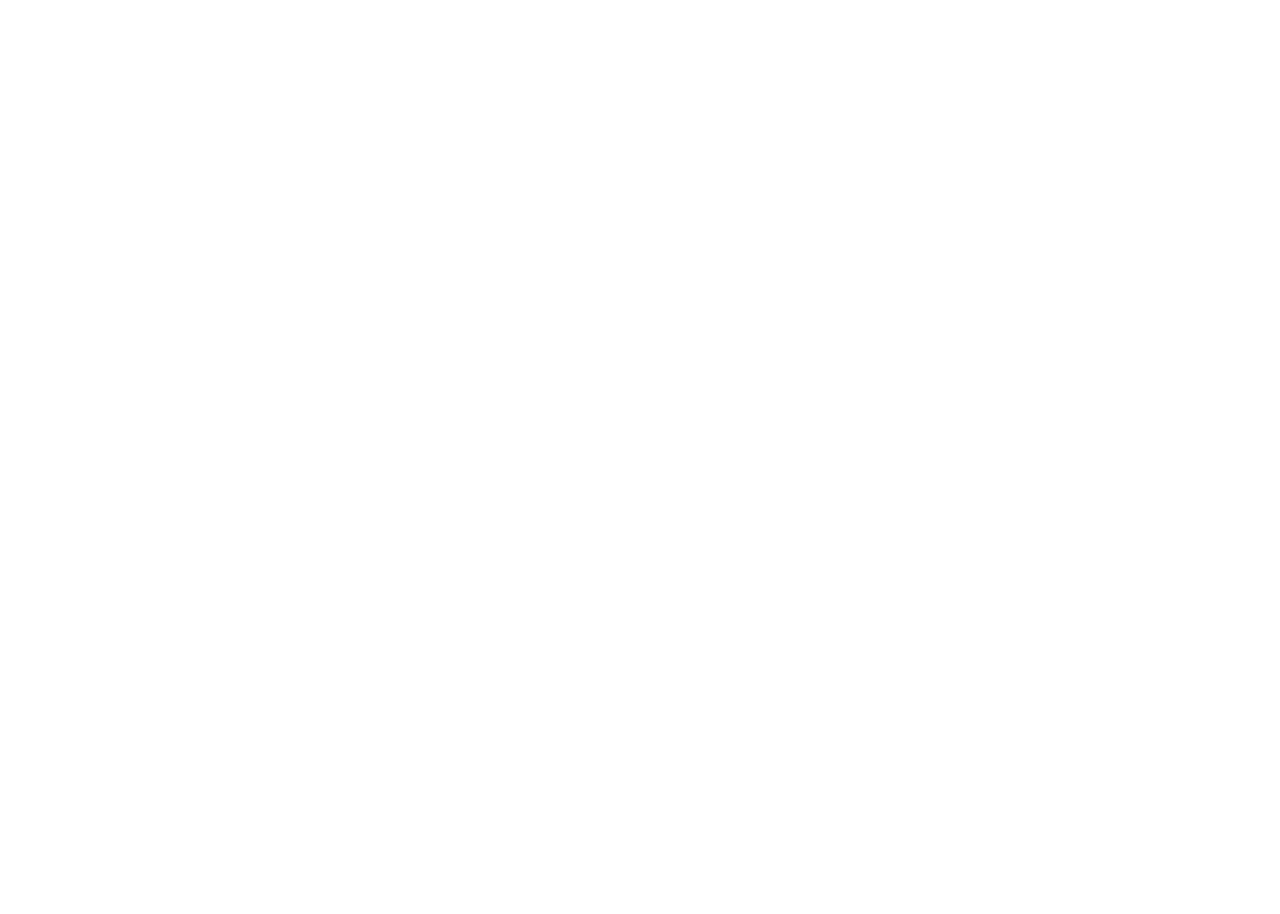
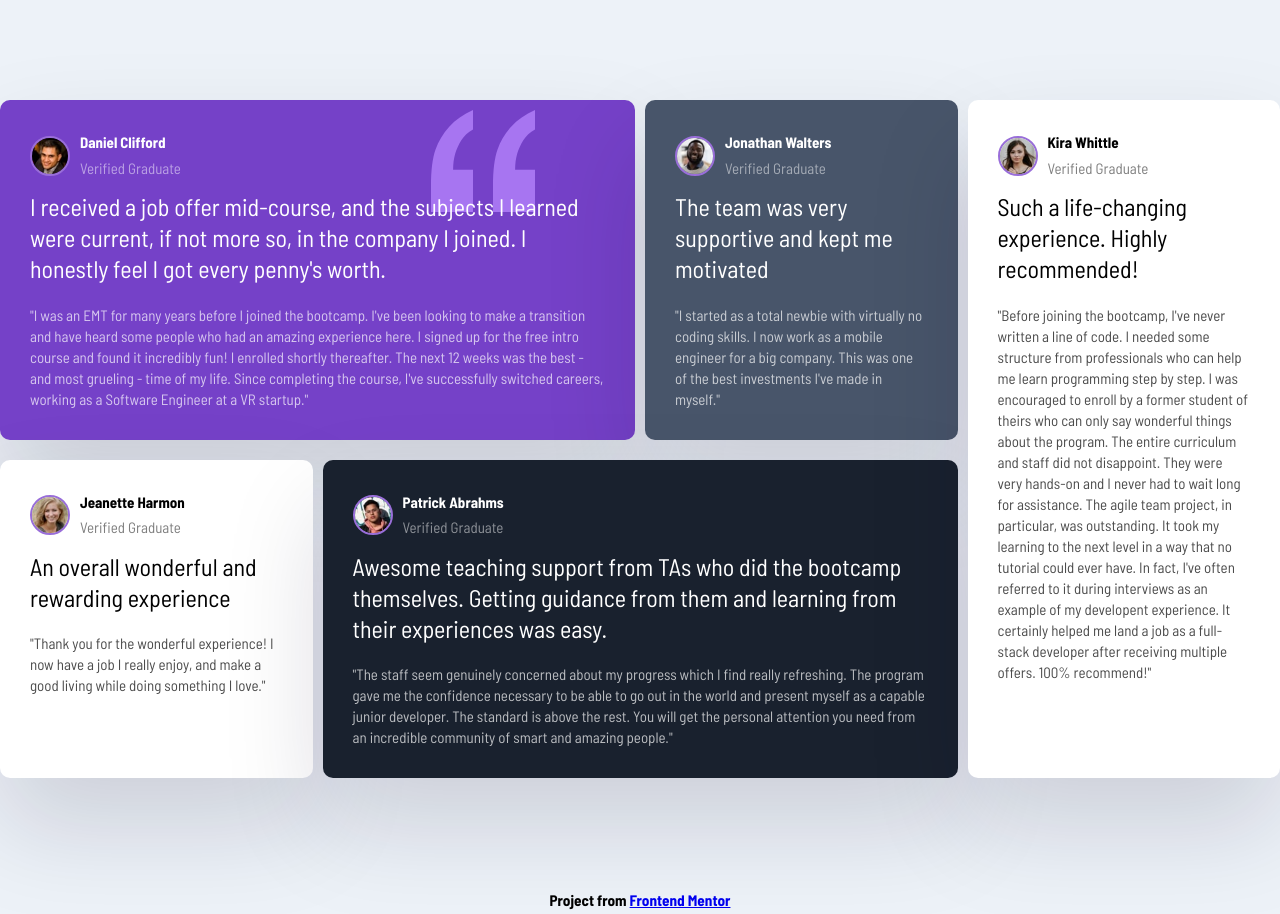
Before and after one commit to kysonic/cssgrid, a website: page index.html in a window 1280 px wide. Before the commit the page ends 800 px from the top, so only its background shows below. Drawn offline with Linux system fonts and the light colour scheme.

Commit message:
chore: simple grid layout

```diff
--- a/index.html
+++ b/index.html
@@ -1,12 +1,129 @@
 <!DOCTYPE html>
 <html lang="en">
-<head>
-  <meta charset="UTF-8">
-  <meta name="viewport" content="width=device-width, initial-scale=1.0">
-  <title>CSS GRID</title>
-  <link rel="stylesheet" href="./main.css">
-</head>
-<body>
-  <div class="grid"></div>
-</body>
+  <head>
+    <meta charset="UTF-8" />
+    <meta http-equiv="X-UA-Compatible" content="IE=edge" />
+    <meta name="viewport" content="width=device-width, initial-scale=1.0" />
+    <link rel="stylesheet" href="main.css" />
+    <title>Testimonials</title>
+  </head>
+  <body>
+    <div class="testimonials">
+      <div class="card card--bg-purple">
+        <header class="card__header">
+          <img src="images/image-daniel.jpg" class="card__img" alt="" />
+          <div>
+            <h3>Daniel Clifford</h3>
+            <p>Verified Graduate</p>
+          </div>
+        </header>
+        <p class="card__lead">
+          I received a job offer mid-course, and the subjects I learned were
+          current, if not more so, in the company I joined. I honestly feel I
+          got every penny's worth.
+        </p>
+        <p class="card__quote">
+          "I was an EMT for many years before I joined the bootcamp. I've been
+          looking to make a transition and have heard some people who had an
+          amazing experience here. I signed up for the free intro course and
+          found it incredibly fun! I enrolled shortly thereafter. The next 12
+          weeks was the best - and most grueling - time of my life. Since
+          completing the course, I've successfully switched careers, working as
+          a Software Engineer at a VR startup."
+        </p>
+      </div>
+
+      <div class="card card--bg-gray-blue">
+        <header class="card__header">
+          <img src="images/image-jonathan.jpg" class="card__img" alt="" />
+          <div>
+            <h3>Jonathan Walters</h3>
+            <p>Verified Graduate</p>
+          </div>
+        </header>
+        <p class="card__lead">
+          The team was very supportive and kept me motivated
+        </p>
+        <p class="card__quote">
+          "I started as a total newbie with virtually no coding skills. I now
+          work as a mobile engineer for a big company. This was one of the best
+          investments I've made in myself."
+        </p>
+      </div>
+
+      <div class="card">
+        <header class="card__header">
+          <img src="images/image-jeanette.jpg" class="card__img" alt="" />
+          <div>
+            <h3>Jeanette Harmon</h3>
+            <p>Verified Graduate</p>
+          </div>
+        </header>
+        <p class="card__lead">An overall wonderful and rewarding experience</p>
+        <p class="card__quote">
+          "Thank you for the wonderful experience! I now have a job I really
+          enjoy, and make a good living while doing something I love."
+        </p>
+      </div>
+
+      <div class="card card--bg-black-blue">
+        <header class="card__header">
+          <img src="images/image-patrick.jpg" class="card__img" alt="" />
+          <div>
+            <h3>Patrick Abrahms</h3>
+            <p>Verified Graduate</p>
+          </div>
+        </header>
+        <p class="card__lead">
+          Awesome teaching support from TAs who did the bootcamp themselves.
+          Getting guidance from them and learning from their experiences was
+          easy.
+        </p>
+        <p class="card__quote">
+          "The staff seem genuinely concerned about my progress which I find
+          really refreshing. The program gave me the confidence necessary to be
+          able to go out in the world and present myself as a capable junior
+          developer. The standard is above the rest. You will get the personal
+          attention you need from an incredible community of smart and amazing
+          people."
+        </p>
+      </div>
+
+      <div class="card">
+        <header class="card__header">
+          <img src="images/image-kira.jpg" class="card__img" alt="" />
+          <div>
+            <h3>Kira Whittle</h3>
+            <p>Verified Graduate</p>
+          </div>
+        </header>
+        <p class="card__lead">
+          Such a life-changing experience. Highly recommended!
+        </p>
+        <p class="card__quote">
+          "Before joining the bootcamp, I've never written a line of code. I
+          needed some structure from professionals who can help me learn
+          programming step by step. I was encouraged to enroll by a former
+          student of theirs who can only say wonderful things about the program.
+          The entire curriculum and staff did not disappoint. They were very
+          hands-on and I never had to wait long for assistance. The agile team
+          project, in particular, was outstanding. It took my learning to the
+          next level in a way that no tutorial could ever have. In fact, I've
+          often referred to it during interviews as an example of my developent
+          experience. It certainly helped me land a job as a full-stack
+          developer after receiving multiple offers. 100% recommend!"
+        </p>
+      </div>
+    </div>
+
+    <footer>
+      <h3>
+        Project from
+        <a
+          href="https://www.frontendmentor.io/challenges/testimonials-grid-section-Nnw6J7Un7"
+          >Frontend Mentor</a
+        >
+      </h3>
+    </footer>
+  </body>
 </html>
--- a/main.css
+++ b/main.css
@@ -0,0 +1,125 @@
+@import url('https://fonts.googleapis.com/css2?family=Barlow+Semi+Condensed:wght@200;300;400;700&display=swap');
+
+* {
+  box-sizing: border-box;
+  margin: 0;
+  padding: 0;
+}
+
+body {
+  background: #edf2f8;
+  font-family: 'Barlow Semi Condensed', sans-serif;
+  line-height: 1.7;
+  font-size: 13px;
+}
+
+.testimonials {
+  max-width: 1440px;
+  margin: 100px auto;
+
+  display: grid;
+  grid-template-columns: repeat(4, 1fr);
+  gap: 10px;
+}
+
+.card {
+  background: #fff;
+  border-radius: 10px;
+  padding: 30px;
+  box-shadow: rgba(17, 12, 46, 0.15) 0px 48px 100px 0px;
+  margin-bottom: 10px;
+}
+
+.card:nth-of-type(1) {
+  grid-column: 1 / 3;
+}
+
+.card:nth-of-type(4) {
+  grid-column: 2 / 4;
+  grid-row: 2 / 3;
+}
+
+.card:nth-of-type(5) {
+  grid-column: 4;
+  grid-row: 1 / 3;
+}
+
+.card__header {
+  display: flex;
+  align-items: center;
+  margin-bottom: 10px;
+}
+
+.card__header h3 {
+  font-size: 15px;
+}
+
+.card__header p {
+  font-size: 15px;
+  opacity: 50%;
+}
+
+.card__img {
+  width: 40px;
+  height: 40px;
+  border-radius: 50%;
+  border: 2px solid #996ED9;
+  margin-right: 10px;
+}
+
+.card__lead {
+  font-size: 1.5rem;
+  font-weight: 500;
+  line-height: 1.3;
+  margin-bottom: 20px;
+}
+
+.card__quote {
+  font-size: 15px;
+  font-weight: 500;
+  line-height: 1.4;
+  opacity: 70%;
+}
+
+.card--bg-purple {
+  background-color: hsl(263, 55%, 52%);
+  color: #fff;
+  background-image: url('./images/bg-pattern-quotation.svg');
+  background-repeat: no-repeat;
+  background-position: top 10px right 100px;
+}
+
+
+.card--bg-gray-blue {
+  background: hsl(217, 19%, 35%);
+  color: #fff;
+}
+
+.card--bg-black-blue {
+  background: hsl(219, 29%, 14%);
+  color: #fff;
+}
+
+footer {
+  text-align: center;
+}
+
+@media (max-width: 768px) {
+  .testimonials {
+    grid-template-columns: 1fr;
+  }
+
+  .card:nth-of-type(1) {
+    grid-column: 1;
+  }
+
+  .card:nth-of-type(4) {
+    grid-column: 1;
+    grid-row: 4;
+  }
+
+  .card:nth-of-type(5) {
+    grid-column: 1;
+    grid-row: 5;
+  }
+}
--- /dev/null
+++ b/sandbox/main.css
@@ -0,0 +1,74 @@
+* {
+  box-sizing: border-box;
+  padding: 0;
+  margin: 0;
+}
+
+:root {
+  --main-color: #333;
+  --background-color: #f5f5f5;
+}
+
+body {
+  font-family: 'Open Sans', sans-serif;
+  font-size: 16px;
+  line-height: 1.5;
+  color: var(--main-color);
+  background-color: var(--background-color);
+}
+
+.container {
+  max-width: 960px;
+  margin: 100px auto;
+  padding: 10px;
+  display: grid;
+  /* grid-template-columns: repeat(3, 1fr); */
+  grid-template-columns: repeat(auto-fill, minmax(200px, 1fr));
+  gap: 10px;
+
+  /* align-items: center;
+  justify-content: center; */
+
+  /* column-gap: 10px; */
+  /* row-gap: 10px; */
+  /* grid-auto-rows: minmax(100px, auto);  */
+  /* grid-template-rows: repeat(3, 1fr); */
+}
+
+.item {
+  background-color: steelblue;
+  color: white;
+  font-size: 20px;
+  padding: 20px;
+  border: 1px solid skyblue;
+}
+
+/* .item:nth-of-type(2) {
+  height: 100px;
+  width: 100px;
+
+  align-self: end;
+} */
+
+/* .item:nth-of-type(1) {
+  background-color: black;
+  grid-column: 1 / 3;
+  grid-column-start: 1;
+  grid-column-end: 3;
+  grid-column: 1 / span 2;
+}
+
+.item:nth-of-type(3) {
+  background-color: #0A0A0A;
+  grid-row: 2 / 4;
+}
+.item:nth-of-type(4) {
+  background-color: #010101;
+  grid-row: 2 / 4;
+} */
+
+@media (max-width: 500px) {
+  .container {
+    grid-template-columns: 1fr;
+  }
+}
--- /dev/null
+++ b/sandbox/template-area.css
@@ -0,0 +1,55 @@
+* {
+  box-sizing: border-box;
+  padding: 0;
+  margin: 0;
+}
+
+:root {
+  --main-color: #333;
+  --background-color: #f5f5f5;
+}
+
+body {
+  font-family: 'Open Sans', sans-serif;
+  font-size: 16px;
+  line-height: 1.5;
+  color: var(--main-color);
+  background-color: var(--background-color);
+  height: 100vh;
+  display: grid;
+  grid-template-areas:
+  'header header header'
+  'nav content sidebar'
+  'nav footer footer'
+  ;
+
+  grid-template-columns: 1fr 4fr 1fr;
+  grid-template-rows: 80px 1fr 80px;
+}
+
+header,footer,main,aside,nav {
+  background-color: steelblue;
+  color: #fff;
+  padding: 20px;
+  border: 1px solid skyblue;
+}
+
+header {
+  grid-area: header;
+}
+
+footer {
+  grid-area: footer;
+}
+
+nav {
+  grid-area: nav;
+}
+
+aside {
+  grid-area: sidebar;
+}
+
+content {
+  grid-area: content;
+}
```
Also changed, not shown: package.json (+7 -1 lines), sandbox/index.html (added, +22 -0 lines), sandbox/template-area.html (added, +16 -0 lines), images/bg-pattern-quotation.svg (added), images/favicon-32x32.png (added), images/image-daniel.jpg (added), images/image-jeanette.jpg (added), images/image-jonathan.jpg (added), images/image-kira.jpg (added), images/image-patrick.jpg (added), readme.md (added), 3 other files.
